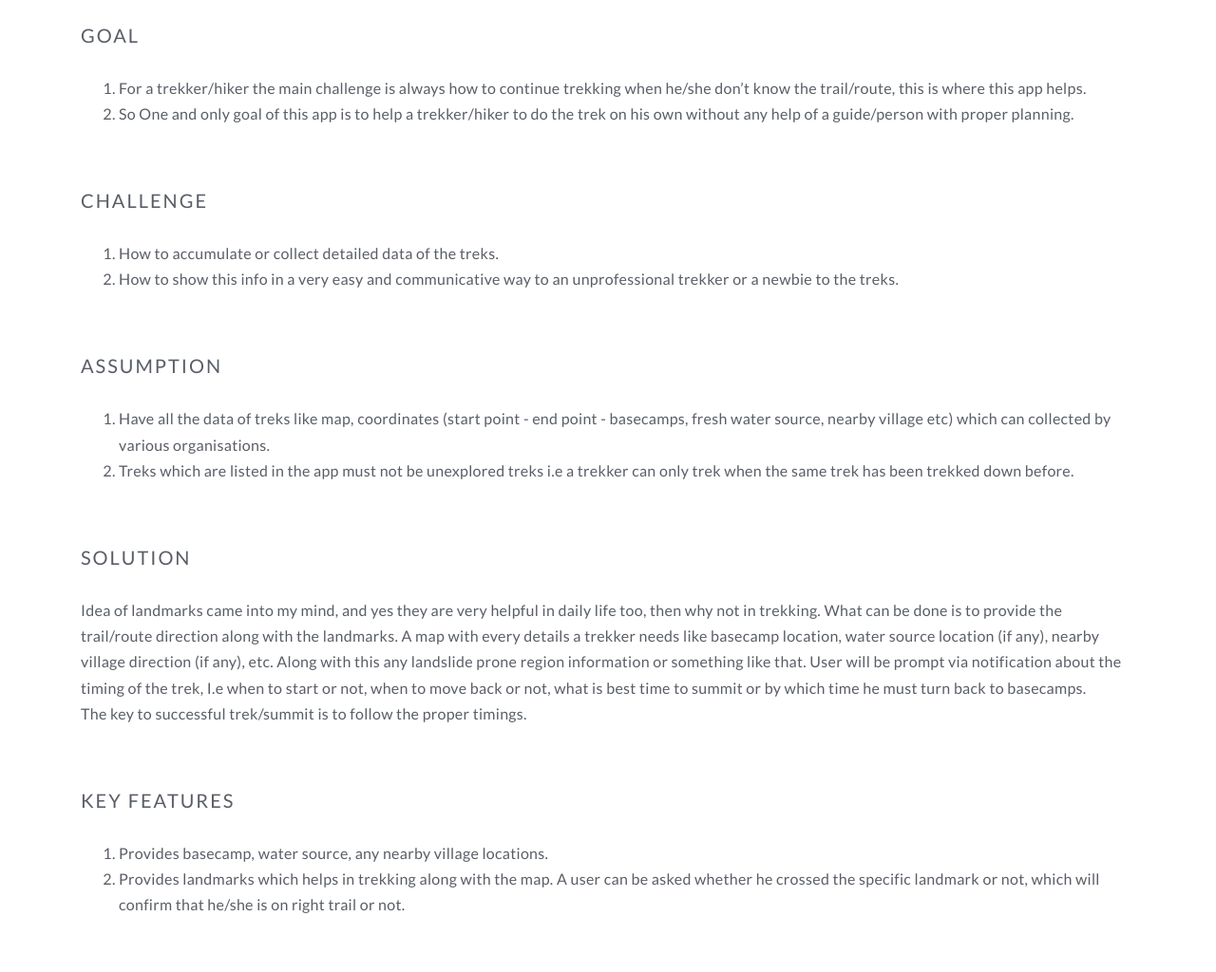
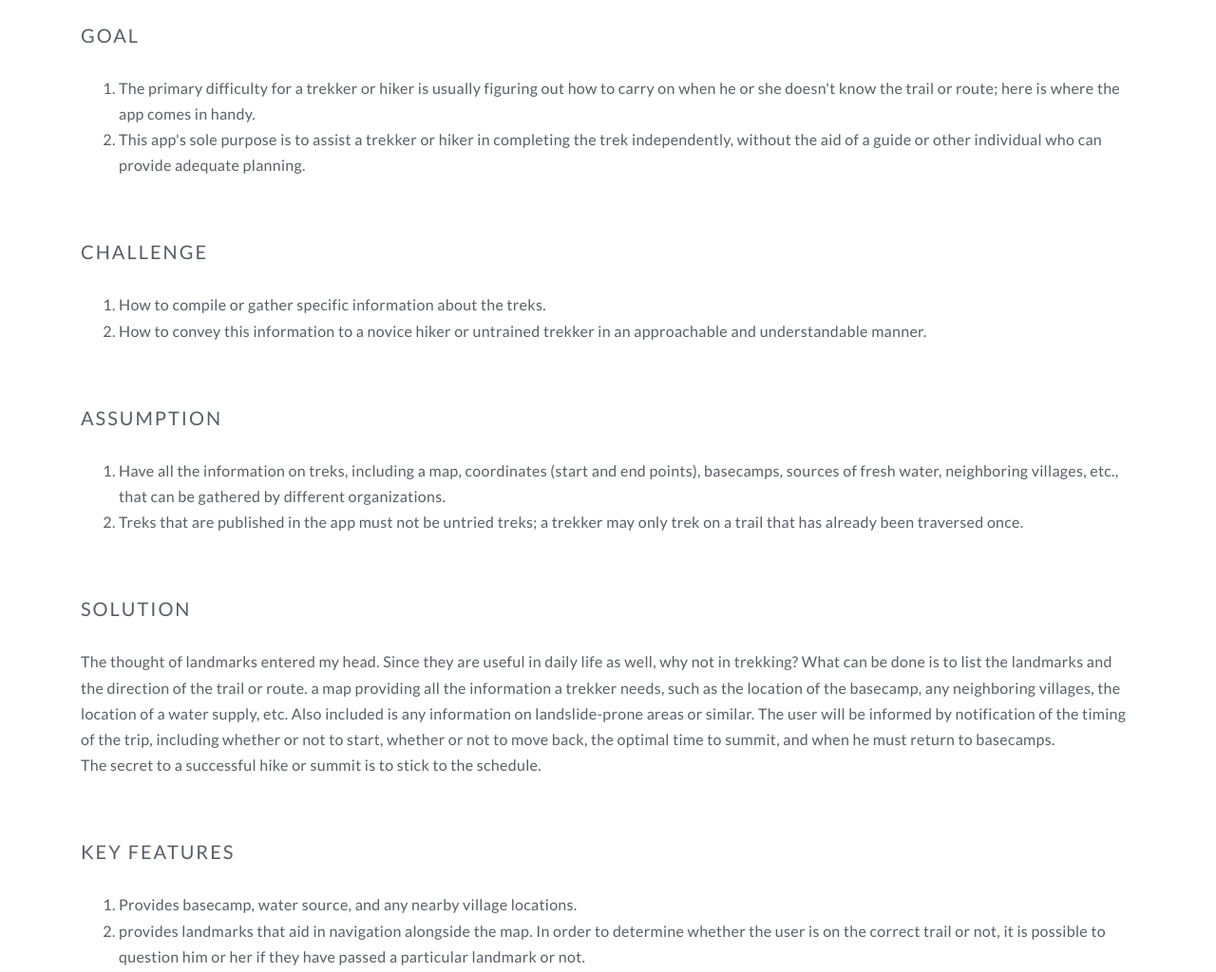
Before and after one commit to vipin-chander/vipin-chander.github.io, a plain HTML site: page trekmate/index.html in a window 1280 px wide. Shown: the part 1340-2364 px from the top of the page at 95% size. Drawn offline with nearby package versions, Linux system fonts and the light colour scheme; files that its build step writes are made by us from their sources.

Commit message:
text changes

```diff
--- a/trekmate/index.html
+++ b/trekmate/index.html
@@ -56,7 +56,7 @@
           <div class='cat col-12'>
             <h1 class="text-center mar-bottom-30">Trekmate</h1>
             <h5>OVERVIEW</h5>
-            <p class="text">TrekMate is an app which helps you to trek on your own, I.e without any help of any guide/person. Just need your phone with GPS inbuilt and with enough battery ofcourse. </br>It helps you to plan your trek accordingly, provided better weather and feasible condition. It tells you which season is better for doing the trek.</p>
+            <p class="text">TrekMate is an app that enables you to journey independently, that is, without the assistance of a guide or other person. You only need a smartphone with GPS and a sufficient battery, of course. </br>With improved weather and doable conditions, it aids in helping you plan your hike appropriately. It explains the ideal time of year to go on the journey.</p>
           </div>
         </div>
         <div class="row">
@@ -76,8 +76,8 @@
             <h5>GOAL</h5>
             <p class="text">
               <ol>
-              <li>For a trekker/hiker the main challenge is always how to continue trekking when he/she don’t know the trail/route, this is where this app helps.</li>
-              <li>So One and only goal of this app is to help a trekker/hiker to do the trek on his own without any help of a guide/person with proper planning.</li>
+              <li>The primary difficulty for a trekker or hiker is usually figuring out how to carry on when he or she doesn't know the trail or route; here is where the app comes in handy.</li>
+              <li>This app's sole purpose is to assist a trekker or hiker in completing the trek independently, without the aid of a guide or other individual who can provide adequate planning.</li>
             </ol>
             </p>
           </div>
@@ -87,8 +87,8 @@
             <h5>CHALLENGE</h5>
             <p class="text">
               <ol>
-                <li>How to accumulate or collect detailed data of the treks.</li>
-                <li>How to show this info in a very easy and communicative way to an unprofessional trekker or a newbie to the treks.</li>
+                <li>How to compile or gather specific information about the treks.</li>
+                <li>How to convey this information to a novice hiker or untrained trekker in an approachable and understandable manner.</li>
               </ol>
             </p>
           </div>
@@ -98,8 +98,8 @@
             <h5>ASSUMPTION</h5>
             <p class="text">
               <ol>
-                <li>Have all the data of treks like map, coordinates (start point - end point - basecamps, fresh water source, nearby village etc) which can collected by various organisations.</li>
-                <li>Treks which are listed in the app must not be unexplored treks i.e a trekker can only trek when the same trek has been trekked down before.</li>
+                <li>Have all the information on treks, including a map, coordinates (start and end points), basecamps, sources of fresh water, neighboring villages, etc., that can be gathered by different organizations.</li>
+                <li>Treks that are published in the app must not be untried treks; a trekker may only trek on a trail that has already been traversed once.</li>
               </ol>
             </p>
           </div>
@@ -107,7 +107,7 @@
         <div class="row">
           <div class='cat col-12'>
             <h5>SOLUTION</h5>
-            <p class="text">Idea of landmarks came into my mind, and yes they are very helpful in daily life too, then why not in trekking. What can be done is to provide the trail/route direction along with the landmarks. A map with every details a trekker needs like basecamp location, water source location (if any), nearby village direction (if any), etc. Along with this any landslide prone region information or something like that. User will be prompt via notification about the timing of the trek, I.e when to start or not, when to move back or not, what is best time to summit or by which time he must turn back to basecamps. </br>The key to successful trek/summit is to follow the proper timings.</p>
+            <p class="text">The thought of landmarks entered my head. Since they are useful in daily life as well, why not in trekking? What can be done is to list the landmarks and the direction of the trail or route. a map providing all the information a trekker needs, such as the location of the basecamp, any neighboring villages, the location of a water supply, etc. Also included is any information on landslide-prone areas or similar. The user will be informed by notification of the timing of the trip, including whether or not to start, whether or not to move back, the optimal time to summit, and when he must return to basecamps. </br>The secret to a successful hike or summit is to stick to the schedule.</p>
           </div>
         </div>
         <div class="row">
@@ -115,8 +115,8 @@
             <h5>KEY FEATURES</h5>
             <p class="text">
               <ol>
-              <li>Provides basecamp, water source, any nearby village locations.</li>
-              <li>Provides landmarks which helps in trekking along with the map. A user can be asked whether he crossed the specific landmark or not, which will confirm that he/she is on right trail or not.</li>
+              <li>Provides basecamp, water source, and any nearby village locations.</li>
+              <li>provides landmarks that aid in navigation alongside the map. In order to determine whether the user is on the correct trail or not, it is possible to question him or her if they have passed a particular landmark or not.</li>
             </ol>
           </p>
           </div>
```
